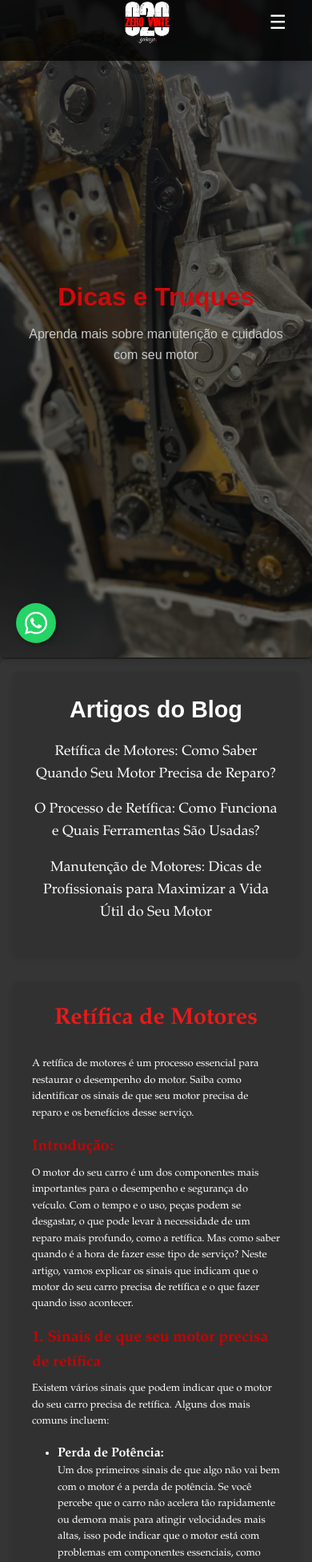
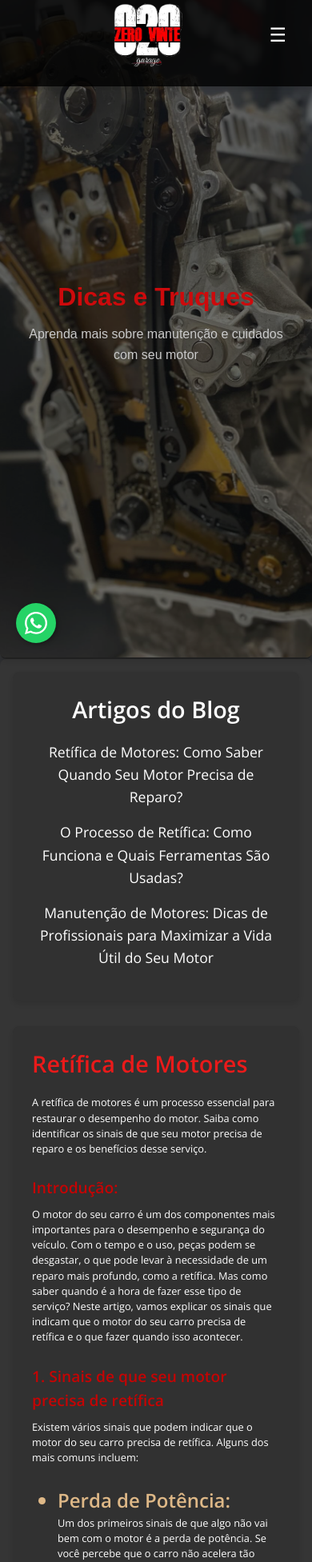
Before and after one commit to danielrocha92/zero20garage, a React (Create React App) app: page /blog in a window 390 px wide. Shown: the part 20-1973 px from the top of the page at 80% size. Built offline with nearby package versions, Linux system fonts and the light colour scheme.

Commit message:
Adicionar rolagem para o topo ao mudar de página; atualizar estilos de fontes e responsividade nas páginas Blog e Home.

```diff
--- a/src/App.jsx
+++ b/src/App.jsx
@@ -1,6 +1,6 @@
 // App.jsx
-import React from 'react';
-import { BrowserRouter as Router, Route, Routes } from 'react-router-dom';
+import React, { useEffect } from 'react';
+import { BrowserRouter as Router, Route, Routes, useLocation } from 'react-router-dom';
 import Home from './pages/Home';
 import Sobre from './pages/Sobre';
 import Contato from './pages/Contato';
@@ -13,9 +13,20 @@ import ToTop from './components/ToTop';
 import './App.css';
 import './GlobalStyles.css';
 
+function ScrollToTop() {
+  const { pathname } = useLocation();
+
+  useEffect(() => {
+    window.scrollTo(0, 0);
+  }, [pathname]);
+
+  return null;
+}
+
 function App() {
   return (
     <Router>
+      <ScrollToTop />
       <Layout>
         <Routes>
           <Route path="/" element={<Home />} />
--- a/src/GlobalStyles.css
+++ b/src/GlobalStyles.css
@@ -9,7 +9,6 @@
 @import url('https://fonts.googleapis.com/css2?family=Montserrat:wght@400;700&display=swap');
 
 body {
-  font-family: Arial, sans-serif, 'Garamond';
   line-height: 1.6;
   color: #333;
   background-color: #f9f9f9;
--- a/src/components/DynamicHeader.css
+++ b/src/components/DynamicHeader.css
@@ -21,6 +21,8 @@
   color: rgba(0, 0, 0, 1.9);
   opacity: 0.5
   z-index 1000;
+  font-family: 'Nunito', sans-serif; /* Aplica a fonte Nunito */
+
 }
 
 .header::before {
@@ -43,10 +45,11 @@
   margin: 0;
   color: #f50203;
   animation: fadeIn 1s ease-in-out;
+  font-family: 'Nunito', sans-serif; /* Aplica a fonte Nunito */
 }
 
 .header p {
-  font-size: 1.2rem; /* Tamanho padrão do subtítulo */
+  font-size: 2.5rem; /* Tamanho padrão do subtítulo */
   margin: 0.5rem 0 0;
   color: #f0f0f0;
   animation: fadeIn 1s ease-in-out;
--- a/src/components/Navbar.css
+++ b/src/components/Navbar.css
@@ -39,7 +39,7 @@
 /* Responsividade */
 @media (max-width: 768px) {
   .navbar-logo {
-    width: 4rem; /* Reduz o tamanho em telas menores */
+    width: 6rem; /* Reduz o tamanho em telas menores */
     position: center;
     height: auto; /* Mantém a proporção */
     display: block; /* Remove espaço extra abaixo do SVG */
--- a/src/index.css
+++ b/src/index.css
@@ -1,13 +1,5 @@
 body {
   margin: 0;
-  font-family: -apple-system, BlinkMacSystemFont, 'Segoe UI', 'Roboto', 'Oxygen',
-    'Ubuntu', 'Cantarell', 'Fira Sans', 'Droid Sans', 'Helvetica Neue',
-    sans-serif;
   -webkit-font-smoothing: antialiased;
   -moz-osx-font-smoothing: grayscale;
 }
-
-code {
-  font-family: source-code-pro, Menlo, Monaco, Consolas, 'Courier New',
-    monospace;
-}
--- a/src/pages/Blog.css
+++ b/src/pages/Blog.css
@@ -1,4 +1,14 @@
-/* Blog.css */
+/* src/pages/Blog.css */
+
+/* Importar a fonte Open Sans do Google Fonts */
+@import url('https://fonts.googleapis.com/css2?family=Open+Sans:wght@400;600&display=swap');
+
+/* Definir a fonte global para o corpo da página */
+body {
+  font-family: 'Open Sans', sans-serif;
+}
+
+/* Estilos para a página do blog */
 .blog-page {
   background-color: #2e2f31;
   padding: 0rem 0;
@@ -11,7 +21,6 @@
   background-color: #353535;
   box-shadow: 0 4px 6px rgba(0, 0, 0, 0.1);
   border-radius: 8px;
-  font-family:'Garamond';
 }
 
 .blog-highlights {
@@ -20,7 +29,6 @@
 }
 
 .blog-highlights h2 {
-  font-family:'Arial';
   font-size: 2rem;
   color: #ffffff;
   margin-bottom: 1rem;
@@ -52,39 +60,35 @@
 
 .blog-section {
   margin-bottom: 2rem;
+  color: #ffffff;
 }
 
 .blog-section h2 {
   font-size: 2rem;
   color: #ea1a1a;
-  margin-bottom: 1.5rem;
-  text-align: center;
-  font-size: 3rem;
+  margin-bottom: 1rem;
 }
 
 .blog-section h3 {
-  font-size: 1.25rem;
-  color: #ffffff;
-  margin-bottom: 0.8rem;
+  font-size: 2.5rem;
+  margin-bottom: 0.5rem;
 }
 
 .blog-section p {
-  font-size: 1.1rem;
-  color: #ffffff;
-  line-height: 1.6;
-  margin-bottom: 1rem;
+  font-size: 1.5rem;
+  line-height: 1.5;
+  margin-bottom: 1.5rem;
 }
 
 .blog-section ul {
   list-style: disc;
   padding-left: 2rem;
-  margin-bottom: 1rem;
 }
 
 .blog-section li {
-  font-size: 1.1rem;
-  color: #ffffff;
-  line-height: 1.6;
+  font-size: 1.5rem;
+  color: burlywood;
+  margin-bottom: 0.5rem;
 }
 
 /* Responsividade */
@@ -107,6 +111,6 @@
 
   .blog-section p,
   .blog-section li {
-    font-size: 1rem;
+    font-size: 1.5rem;
   }
 }
--- a/src/pages/Home.css
+++ b/src/pages/Home.css
@@ -69,10 +69,9 @@
 }
 
 .highlight-item h1 {
-  font-size: 6rem;
+  font-size: 4rem;
   color: #ffffff;
   margin-bottom: 0.5rem;
-  font-family: 'Vivaldi', sans-serif;
 }
 
 .highlight-item h2 {
--- a/src/styles/styles.css
+++ b/src/styles/styles.css
@@ -3,7 +3,6 @@ body {
   background-color: #f9f9f9; /* Fundo claro */
   line-height: 1.6;
   margin: 0;
-  font-family: system-ui, -apple-system, "Segoe UI", 'Roboto', Arial, "Helvetica Neue", "Noto Sans", "Liberation Sans", sans-serif, "Apple Color Emoji", "Segoe UI Emoji", "Segoe UI Symbol", "Noto Color Emoji";
   font-size: 1rem;
   font-weight: 400;
   color: #ffffff;
@@ -13,7 +12,6 @@ body {
 
 /* Títulos */
 h1, h2, h3, h4, h5, h6 {
-  font-family:#ffffff;
   font-weight: 700;
   color:#ffffff;
   margin-bottom: 0.5rem;
@@ -251,7 +249,6 @@ p {
 }
 
 body {
-  font-family: Arial, sans-serif;
   line-height: 1.6;
   color: #333;
   background-color: #f9f9f9;
```
